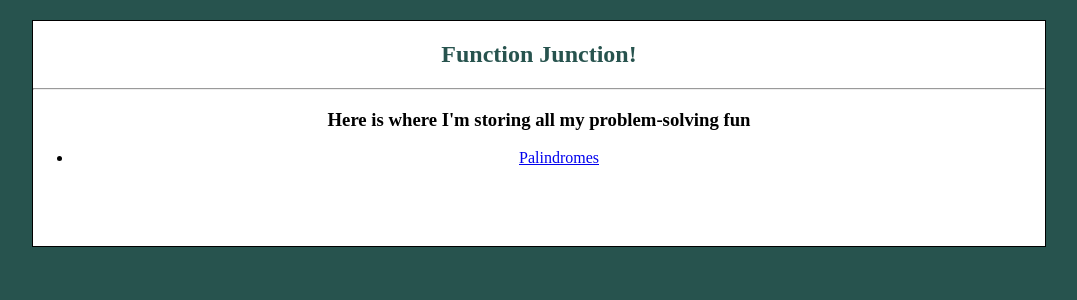
After one commit to graceehayden/portfolio, a Django app: page /function_junction in a window 1280 px wide. The commit adds this page. Shown: the top 300 px of the page, without its empty margins (101-1178 px from the left). Run offline with Django 3.2, Linux system fonts and the light colour scheme.

Commit message:
function junction

```diff
--- /dev/null
+++ b/portfolio/static/css/functions.css
@@ -0,0 +1,34 @@
+
+body {
+  background-color: #27534e;
+}
+
+h2 {
+  color: #27534e;
+}
+
+div {
+  width: 40%;
+  margin-top: 15%;
+  padding-bottom: 5%;
+  border: solid 1px;
+  background-color: white;
+}
+
+#function_index{
+  width: 80%;
+  height: 80%;
+  margin-top: 20px;
+  border: solid 1px;
+  background-color: white;
+}
+
+.success {
+  font-weight: bold; color: green;
+}
+.negative {
+  font-weight: bold; color: blue;
+}
+.blank {
+  font-weight: bold; color: red;
+}
--- /dev/null
+++ b/portfolio/templates/function_junction.html
@@ -0,0 +1,26 @@
+{% load static %}
+
+<!doctype html>
+
+<html lang="en">
+<head>
+  <meta charset="utf-8">
+  <link rel="stylesheet" href="{% static 'css/functions.css' %}">
+  <title>Function Junction</title>
+
+</head>
+
+<body>
+
+  <center>
+    <div id="function_index">
+      <h2>Function Junction!</h2>
+      <hr />
+      <h3>Here is where I'm storing all my problem-solving fun</h3>
+      <ul>
+        <li><a href="{% url 'palindromes' %}">Palindromes</a></li>
+      </ul>
+    </div>
+  </center>
+</body>
+</html>
--- a/portfolio/templates/hello_pallet.html
+++ b/portfolio/templates/hello_pallet.html
@@ -43,7 +43,6 @@
 </head>
 
 <body>
-  <body>
     <div class="bgimg">
       <div class="middle">
         <h2>Prepare to be famous!</h2>
@@ -52,14 +51,14 @@
         {% for post in posts %}
           <div style="background-color: white;">
             <h3>{{ post.title }}</h3>
+            <br />
             <p style="text-align: left;">{{ post.created_date }}</p>
-
+            <br />
             <p style="text-align: left;">{{ post.text }}</p>
           </div>
         {% endfor %}
 
         </div>
       </div>
-  </body>
 </body>
 </html>
--- a/portfolio/urls.py
+++ b/portfolio/urls.py
@@ -4,8 +4,9 @@ from django.contrib.staticfiles.urls import staticfiles_urlpatterns
 
 urlpatterns = [
     path('', views.coming_soon, name='coming_soon'),
+    path('function_junction', views.function_junction, name='function_junction'),
     path('post_list', views.post_list, name='post_list'),
     path('resume', views.resume, name='resume'),
     path('hello_pallet', views.hello_pallet, name='hello_pallet'),
-    path('error', views.error, name='error')
+    path('palindromes', views.palindromes, name='palindromes')
 ] + staticfiles_urlpatterns()
--- a/portfolio/views.py
+++ b/portfolio/views.py
@@ -2,6 +2,7 @@ from django.shortcuts import render, render_to_response
 from django.utils import timezone
 from .models import Post
 from django.template import RequestContext
+from .functions import *
 
 
 def coming_soon(request):
@@ -17,9 +18,19 @@ def resume(request):
     return render(request, 'resume.html', {})
 
 
+def palindromes(request):
+    answer = ''
+    if 'submit' in request.GET:
+        answer = check_if_palindrome(request.GET.get('word', ''))
+
+    return render(request, 'palindromes.html', {'answer': answer})
+
+
+def function_junction(request):
+    return render(request, 'function_junction.html', {})
+
 def error(request):
     return render(request, 'error.html', {})
-
 
 
 #def handler404(request, *args, **argv):
```
Also changed, not shown: portfolio/functions.py (+9 -7 lines), portfolio/templates/index.html (deleted, +0 -11 lines), portfolio/templates/palindromes.html (added, +36 -0 lines).
